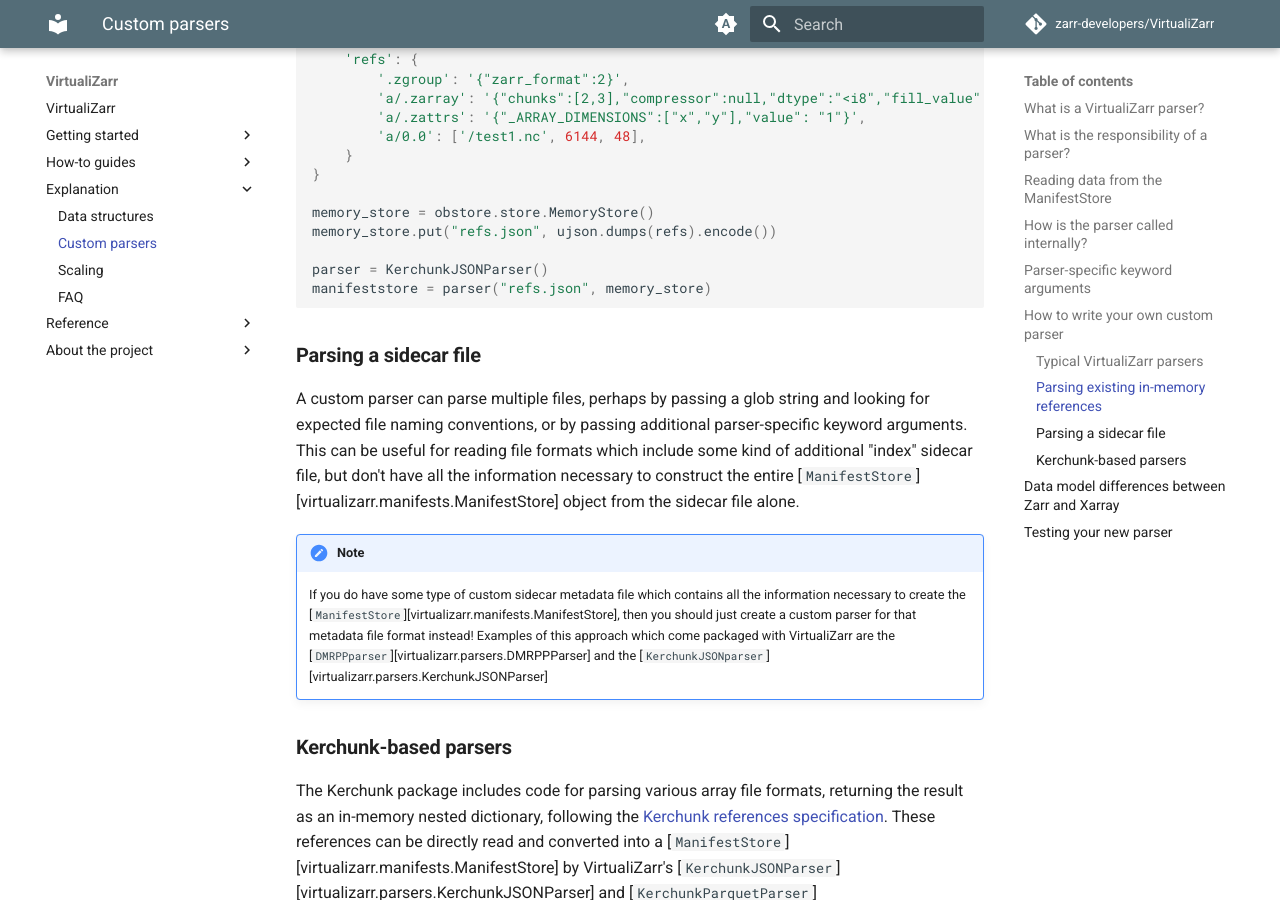
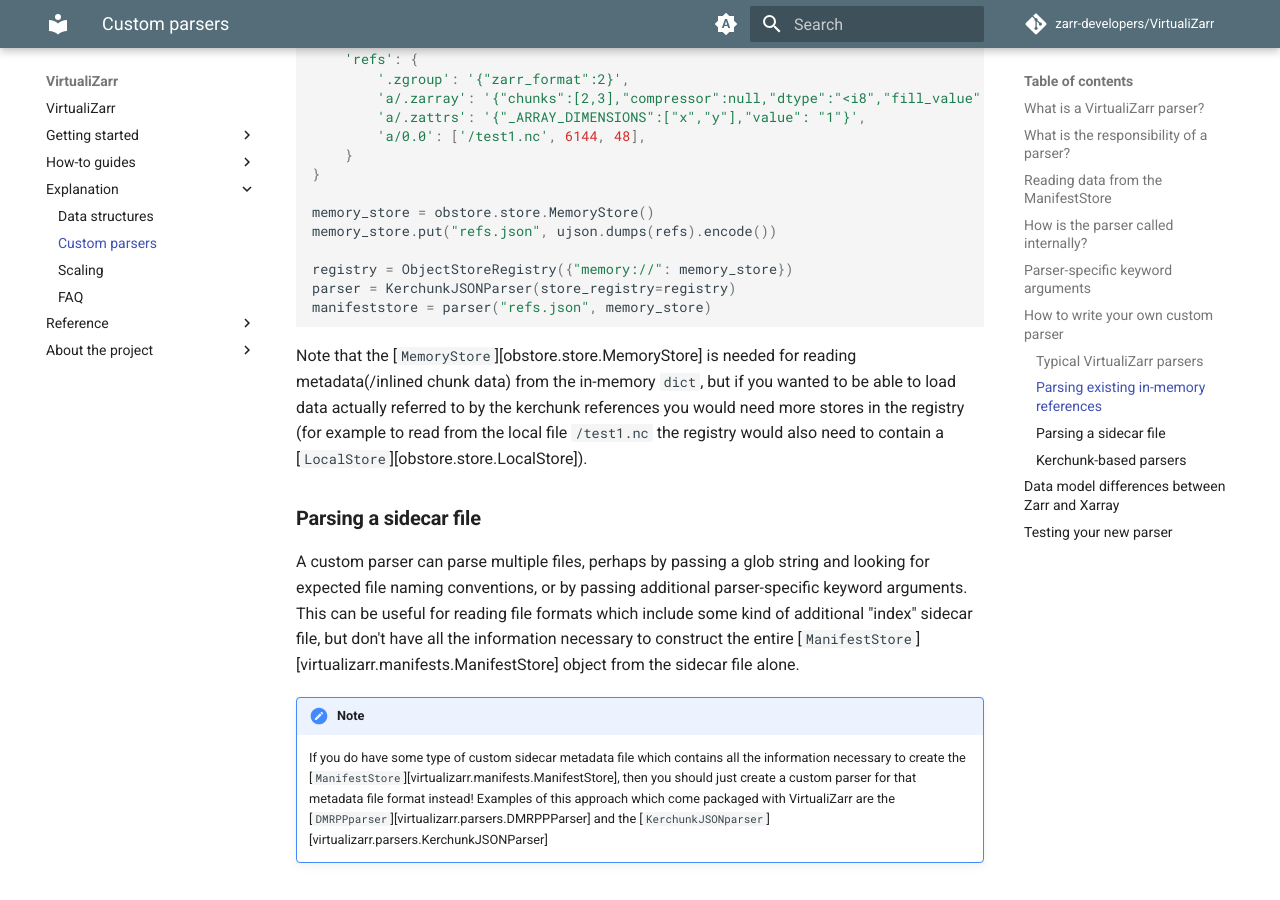
Before and after one commit to zarr-developers/VirtualiZarr, an MkDocs documentation site: the page built from docs/custom_parsers.md, in a window 1280 px wide and 900 px high, scrolled down 5447 px. Built offline with MkDocs 1.6.1 and Material for MkDocs 9.7.7, drawn with Linux system fonts in a browser that asks for light colours; comment, search, counter and statistics services are not loaded; the version menu is left out.

Commit message:
update test and example to pass registry explicitly

````diff
--- a/docs/custom_parsers.md
+++ b/docs/custom_parsers.md
@@ -189,9 +189,12 @@ refs = {
 memory_store = obstore.store.MemoryStore()
 memory_store.put("refs.json", ujson.dumps(refs).encode())
 
-parser = KerchunkJSONParser()
+registry = ObjectStoreRegistry({"memory://": memory_store})
+parser = KerchunkJSONParser(store_registry=registry)
 manifeststore = parser("refs.json", memory_store)
 ```
+
+Note that the [`MemoryStore`][obstore.store.MemoryStore] is needed for reading metadata(/inlined chunk data) from the in-memory `dict`, but if you wanted to be able to load data actually referred to by the kerchunk references you would need more stores in the registry (for example to read from the local file `/test1.nc` the registry would also need to contain a [`LocalStore`][obstore.store.LocalStore]).
 
 ### Parsing a sidecar file
 
````
Also changed, not shown: 1 other file.
